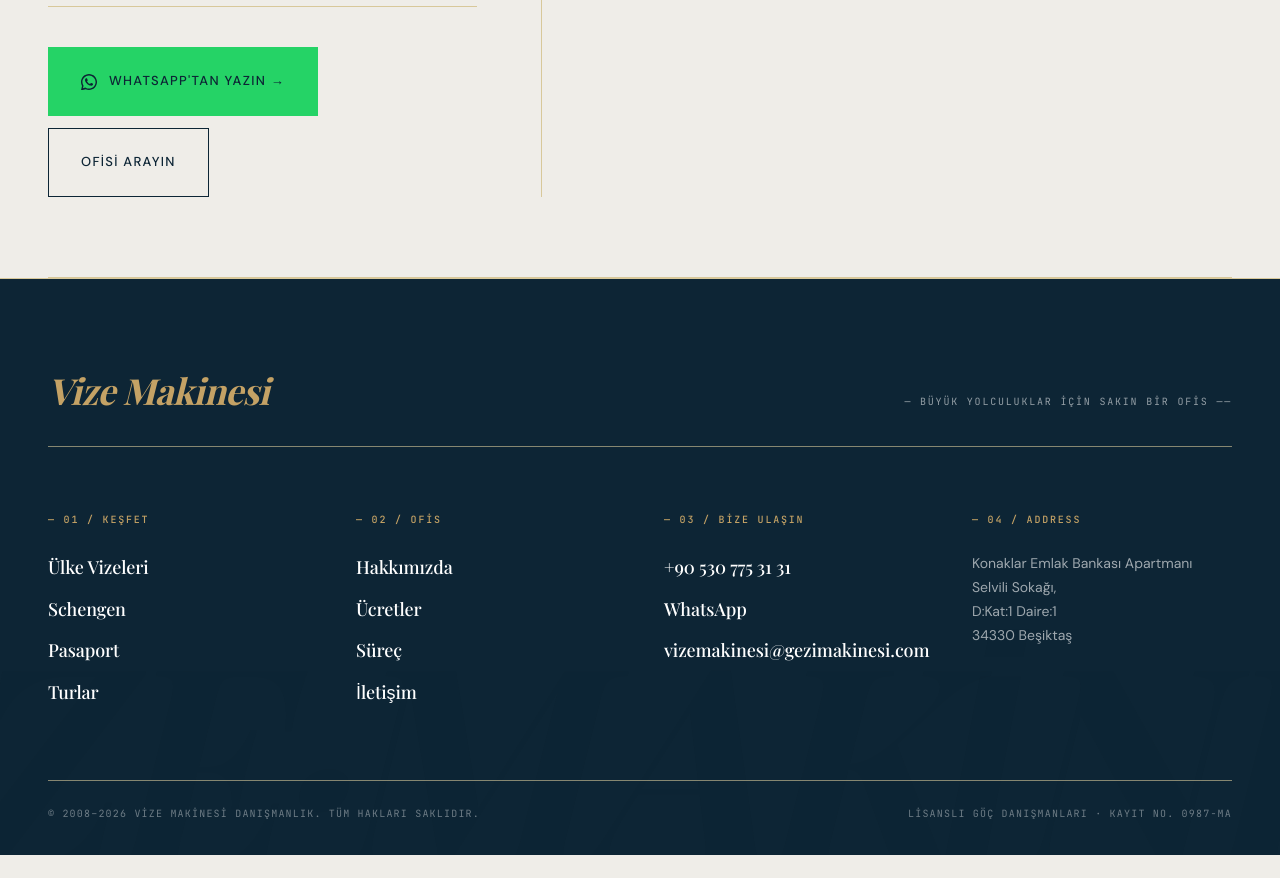
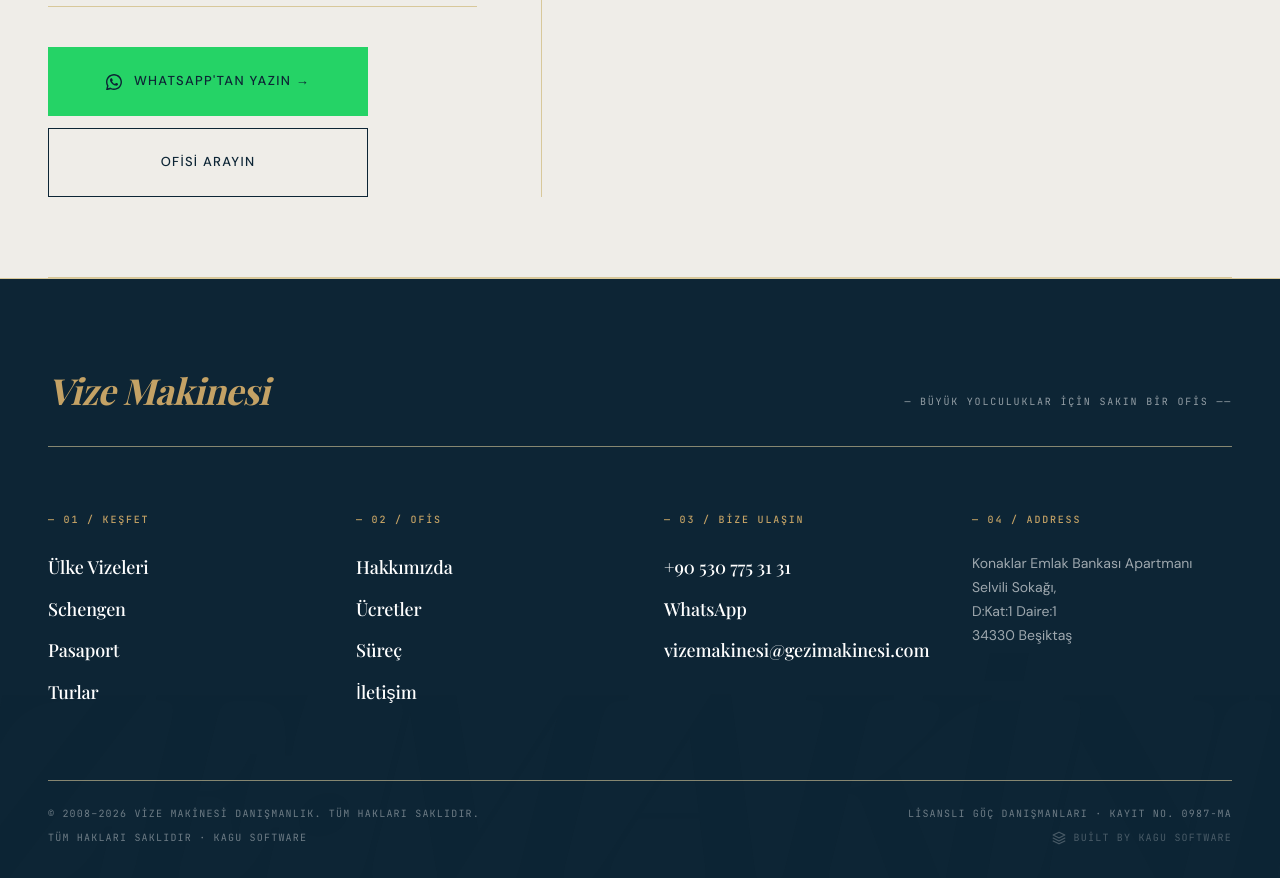
Before and after one commit to KaguSoftware/VizeMakinesi, a Next.js app: page /contact in a window 1280 px wide. Shown: the part 760-1638 px from the top of the page. Before the commit the page ends 1615 px from the top, so only its background shows below. Built offline with nearby package versions, Linux system fonts and the light colour scheme; a web font is replaced by a local one.

Commit message:
pushing before parsa takes over

```diff
--- a/src/app/contact/page.tsx
+++ b/src/app/contact/page.tsx
@@ -30,8 +30,6 @@
                   {row.href ? (
                     <a
                       href={row.href}
-                      target={row.external ? '_blank' : undefined}
-                      rel={row.external ? 'noopener noreferrer' : undefined}
                       className="hover:text-coral transition-colors"
                     >
                       {row.v}
@@ -60,12 +58,12 @@
               </table>
             </div>
 
-            <div className="flex flex-col gap-3 items-start mt-10">
+            <div className="flex flex-col gap-3 mt-10 w-full max-w-xs">
               <a
                 href={SITE.whatsappHref}
                 target="_blank"
                 rel="noopener noreferrer"
-                className="inline-flex items-center gap-3 font-sans font-medium text-[13px] uppercase tracking-[0.1em] px-8 py-[22px] bg-[#25D366] border border-[#25D366] text-white hover:bg-transparent hover:text-[#25D366] transition-all duration-200"
+                className="inline-flex items-center justify-center gap-3 font-sans font-medium text-[13px] uppercase tracking-[0.1em] px-8 py-[22px] bg-[#25D366] border border-[#25D366] text-white hover:bg-transparent hover:text-[#25D366] transition-all duration-200"
               >
                 <svg xmlns="http://www.w3.org/2000/svg" width="16" height="16" viewBox="0 0 24 24" fill="currentColor">
                   <path d="M17.472 14.382c-.297-.149-1.758-.867-2.03-.967-.273-.099-.471-.148-.67.15-.197.297-.767.966-.94 1.164-.173.199-.347.223-.644.075-.297-.15-1.255-.463-2.39-1.475-.883-.788-1.48-1.761-1.653-2.059-.173-.297-.018-.458.13-.606.134-.133.298-.347.446-.52.149-.174.198-.298.298-.497.099-.198.05-.371-.025-.52-.075-.149-.669-1.612-.916-2.207-.242-.579-.487-.5-.669-.51-.173-.008-.371-.01-.57-.01-.198 0-.52.074-.792.372-.272.297-1.04 1.016-1.04 2.479 0 1.462 1.065 2.875 1.213 3.074.149.198 2.096 3.2 5.077 4.487.709.306 1.262.489 1.694.625.712.227 1.36.195 1.871.118.571-.085 1.758-.719 2.006-1.413.248-.694.248-1.289.173-1.413-.074-.124-.272-.198-.57-.347z"/>
@@ -75,7 +73,7 @@
               </a>
               <a
                 href={SITE.phoneHref}
-                className="inline-flex items-center font-sans font-medium text-[13px] uppercase tracking-[0.1em] px-8 py-[22px] border border-navy text-navy hover:bg-navy hover:text-white transition-all duration-200"
+                className="inline-flex items-center justify-center font-sans font-medium text-[13px] uppercase tracking-[0.1em] px-8 py-[22px] border border-navy text-navy hover:bg-navy hover:text-white transition-all duration-200"
               >
                 Ofisi Arayın
               </a>
--- a/src/app/globals.css
+++ b/src/app/globals.css
@@ -55,6 +55,8 @@
   display: flex;
   gap: 36px;
   white-space: nowrap;
+  width: max-content;
+  will-change: transform;
   animation: ticker 60s linear infinite;
 }
 
@@ -66,6 +68,8 @@
   font-style: italic;
   font-size: 32px;
   white-space: nowrap;
+  width: max-content;
+  will-change: transform;
   animation: scroll-marquee 60s linear infinite;
   letter-spacing: -0.015em;
 }
--- a/src/components/BigCTA/BigCTA.tsx
+++ b/src/components/BigCTA/BigCTA.tsx
@@ -8,15 +8,15 @@
 
 export default function BigCTA({ title }: BigCTAProps) {
     return (
-        <section className="cta-block mt-[120px] bg-navy text-white">
+        <section className="cta-block mt-[120px] bg-cream text-navy border-t border-border">
             <div className="container">
                 <div className="cta-inner py-[120px] relative z-10">
-                    <div className="font-mono text-[10px] tracking-[0.2em] uppercase text-coral mb-12 pb-4 border-b border-white/30">
+                    <div className="font-mono text-[10px] tracking-[0.2em] uppercase text-coral mb-12 pb-4 border-b border-border">
                         {CTA_EYEBROW}
                     </div>
                     <div className="grid grid-cols-1 lg:grid-cols-[7fr_5fr] gap-20 items-end">
                         <div>
-                            <h2 className="font-serif font-bold text-[clamp(48px,6vw,96px)] leading-[0.96] tracking-[-0.035em] text-white">
+                            <h2 className="font-serif font-bold text-[clamp(48px,6vw,96px)] leading-[0.96] tracking-[-0.035em] text-navy">
                                 {title ?? (
                                     <>
                                         Bu öğleden sonra{" "}
@@ -28,18 +28,18 @@
                             </h2>
                         </div>
                         <div>
-                            <div className="font-mono text-[10px] tracking-[0.2em] uppercase text-white/65 mb-4">
+                            <div className="font-mono text-[10px] tracking-[0.2em] uppercase text-muted mb-4">
                                 — Hemen arayın
                             </div>
                             <a
                                 href={CTA_PHONE_HREF}
-                                className="block font-serif font-bold text-[48px] tracking-[-0.025em] text-white mb-9 hover:text-coral transition-colors duration-200 leading-none"
+                                className="block font-serif font-bold text-[48px] tracking-[-0.025em] text-navy mb-9 hover:text-coral transition-colors duration-200 leading-none"
                             >
                                 {CTA_PHONE}
                             </a>
-                            <div className="flex flex-col gap-3 items-start">
+                            <div className="flex flex-col gap-3 w-full max-w-xs">
                                 <a
-                                    className="inline-flex items-center gap-3 font-sans font-medium text-[13px] uppercase tracking-[0.1em] px-8 py-[22px] bg-[#25D366] border border-[#25D366] text-white hover:bg-transparent hover:text-[#25D366] transition-all duration-200"
+                                    className="inline-flex items-center justify-center gap-3 font-sans font-medium text-[13px] uppercase tracking-[0.1em] px-8 py-[22px] bg-[#25D366] border border-[#25D366] text-white hover:bg-transparent hover:text-[#25D366] transition-all duration-200"
                                     href={CTA_WHATSAPP_HREF}
                                     target="_blank"
                                     rel="noopener noreferrer"
@@ -51,7 +51,7 @@
                                     Ofisimize WhatsApp Yazın →
                                 </a>
                                 <a
-                                    className="inline-flex items-center gap-2 font-sans font-medium text-[13px] uppercase tracking-[0.1em] px-8 py-[22px] border border-white/55 text-white hover:bg-coral hover:text-navy hover:border-coral transition-all duration-200"
+                                    className="inline-flex items-center justify-center gap-2 font-sans font-medium text-[13px] uppercase tracking-[0.1em] px-8 py-[22px] border border-navy text-navy hover:bg-navy hover:text-white hover:border-navy transition-all duration-200"
                                     href={CTA_PHONE_HREF}
                                 >
                                     Ara: {CTA_PHONE}
--- a/src/components/Footer/Footer.tsx
+++ b/src/components/Footer/Footer.tsx
@@ -58,9 +58,22 @@
                 </div>
 
                 {/* Rule */}
-                <div className="border-t border-border/60 mt-[72px] pt-6 font-mono text-[10px] tracking-[0.12em] uppercase text-white/40 flex justify-between flex-wrap gap-2 relative z-10">
-                    <span>{FOOTER_COPYRIGHT}</span>
-                    <span>{FOOTER_REG}</span>
+                <div className="border-t border-border/60 mt-[72px] pt-6 font-mono text-[10px] tracking-[0.12em] uppercase text-white/40 flex justify-between flex-wrap gap-4 relative z-10">
+                    <div className="flex flex-col gap-1.5">
+                        <span>{FOOTER_COPYRIGHT}</span>
+                        <span>Tüm hakları saklıdır · Kagu Software</span>
+                    </div>
+                    <div className="flex flex-col items-end gap-1.5">
+                        <span>{FOOTER_REG}</span>
+                        <span className="flex items-center gap-2 text-white/25">
+                            <svg width="14" height="14" viewBox="0 0 24 24" fill="none" stroke="currentColor" strokeWidth="2" strokeLinecap="round" strokeLinejoin="round">
+                                <path d="M12 2L2 7l10 5 10-5-10-5z"/>
+                                <path d="M2 17l10 5 10-5"/>
+                                <path d="M2 12l10 5 10-5"/>
+                            </svg>
+                            Built by Kagu Software
+                        </span>
+                    </div>
                 </div>
             </div>
 
--- a/src/components/Nav/Nav.tsx
+++ b/src/components/Nav/Nav.tsx
@@ -58,9 +58,6 @@
                                 className="w-auto h-auto "
                             />
                         </span>
-                        <span className="hidden lg:block font-mono text-[9px] tracking-[0.18em] text-white/55 uppercase font-normal not-italic">
-                            — Est. 2008 ——
-                        </span>
                     </span>
                     <span className="font-serif font-bold italic text-[26px] tracking-[-0.02em] text-white leading-none">
                         Vize Makinesi
@@ -101,11 +98,9 @@
                     ))}
                     <Link
                         href="/contact"
-                        className="ml-4 font-sans font-medium text-[11.5px] uppercase tracking-widest  bg-coral border border-coral text-navy hover:bg-navy hover:text-white hover:border-white/30 transition-all duration-200 inline-flex items-center"
+                        className="ml-4 font-sans font-medium text-[11.5px] uppercase tracking-widest px-5.5 py-3.5 bg-coral border border-coral text-navy hover:bg-navy hover:text-white hover:border-white/30 transition-all duration-200 inline-flex items-center"
                     >
-                        <p className="hover:text-white w-full px-5.5 py-3.5 h-full duration-200">
-                            {"Danışma Al →"}
-                        </p>
+                        {"Danışma Al →"}
                     </Link>
                 </nav>
 
--- a/src/components/PageHead/PageHead.tsx
+++ b/src/components/PageHead/PageHead.tsx
@@ -4,9 +4,6 @@
   return (
     <section className="pt-24 pb-[72px] border-b border-border relative overflow-hidden">
       <div className="container">
-        <div className="font-mono text-[10px] tracking-[0.2em] uppercase text-muted mb-14">
-          {eyebrow}
-        </div>
         <h1 className="font-serif font-bold text-[clamp(56px,9vw,144px)] leading-[0.92] tracking-[-0.04em] max-w-[1200px]">
           {title}
         </h1>
```
